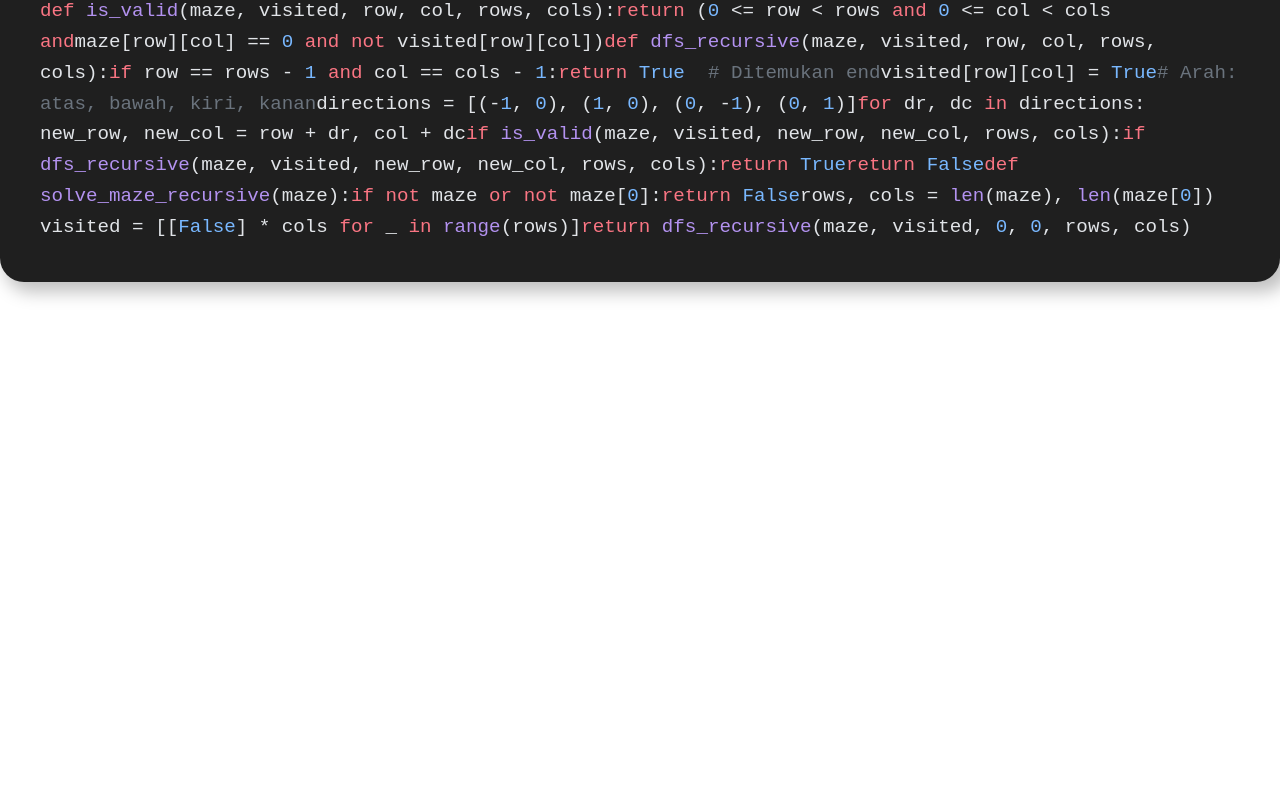
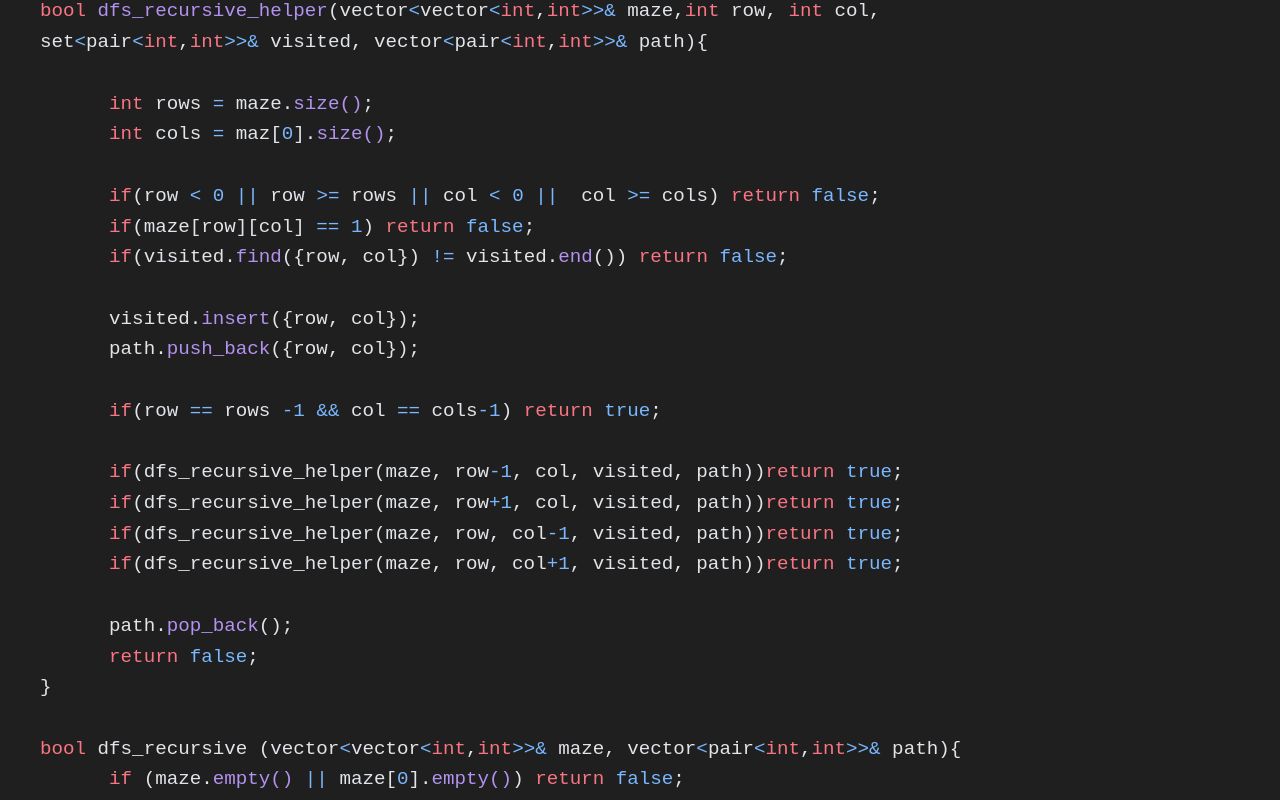
Before and after one commit to HedarJaki/maze-solver-demo-Web, a React (Vite) app: page / in a window 1280 px wide. Shown: the part 1880-2680 px from the top of the page. Before the commit the page ends 2202 px from the top, so only its background shows below. Built offline with nearby package versions, Linux system fonts and the light colour scheme.

Commit message:
changing previes code language

```diff
--- a/src/index.css
+++ b/src/index.css
@@ -24,8 +24,8 @@ a:hover {
 
 body {
   margin: 0;
-  display: flex;
-  place-items: center;
+  /* display: flex; */
+  /* place-items: center; */
   min-width: 320px;
   min-height: 100vh;
 }
--- a/src/page/recursivePage.jsx
+++ b/src/page/recursivePage.jsx
@@ -4,7 +4,7 @@ function RecursiveSection(){
     return (
         <>
         <div className="dfs-section">
-        <div className="dfs-title">DFS ITERATIF</div>
+        <div className="dfs-title">DFS REKURSIF</div>
         <div className="dfs-icon-box">
           {/* <img src={maze} alt="maze" className="dfs-icon"/>  */}
         </div>
@@ -12,32 +12,49 @@ function RecursiveSection(){
 
 
       <div className="algoritma-iteratif">
-        <div className="code-snippet"><span className="keyword">def</span> <span className="function">is_valid</span>(maze, visited, row, col, rows, cols):
-    <row><span className="keyword">return</span> (<span className="number">0</span> {'<='} row {'<'} rows <span className="keyword">and</span> <span className="number">0</span> {'<='} col {'<'} cols <span className="keyword">and</span>
-            maze[row][col] == <span className="number">0</span> <span className="keyword">and not</span> visited[row][col])</row>
+        <pre className="code-snippet">
+            <code>
+            <span className="keyword">bool</span><span className="function"> dfs_recursive_helper</span>(vector<span className="number">{'<'}</span>vector
+            <span className="number">{'<'}</span><span className="keyword">int</span>,<span className="keyword">int</span><span className="number">{'>>&'}</span> maze,
+            <span className="keyword">int</span> row, <span className="keyword">int</span> col, {'\n'}set<span className="number">{'<'}</span>pair
+            <span className="number">{'<'}</span><span className="keyword">int</span>,<span className="keyword">int</span><span className="number">{'>>&'}</span> visited,
+            vector<span className="number">{'<'}</span>pair<span className="number">{'<'}</span><span className="keyword">int</span>,<span className="keyword">int</span>
+            <span className="number">{'>>&'}</span> path){'{\n\n'}
+            {'      '}<span className="keyword">int</span> rows <span className="number">=</span> maze.<span className="function">size()</span>;{'\n'}
+            {'      '}<span className="keyword">int</span> cols <span className="number">=</span> maz[<span className="number">0</span>].<span className="function">size()</span>;{'\n\n'}
 
-<span className="keyword">def</span> <span className="function">dfs_recursive</span>(maze, visited, row, col, rows, cols):
-    <span className="keyword">if</span> row == rows - <span className="number">1</span> <span className="keyword">and</span> col == cols - <span className="number">1</span>:
-        <span className="keyword">return</span> <span className="number">True</span>  <span className="comment"># Ditemukan end</span>
+            {'      '}<span className="keyword">if</span>(row <span className="number">{'<'} 0 || </span>row <span className="number">{'>='}</span> rows <span className="number">|| </span>
+            col <span className="number">{'< 0 || '}</span> col <span className="number">{'>= '}</span>cols) <span className="keyword">return</span> <span className="number">false</span>;{'\n'}
+            {'      '}<span className="keyword">if</span>(maze[row][col] <span className="number">== 1</span>) <span className="keyword">return</span> <span className="number">false</span>;{'\n'}
+            {'      '}<span className="keyword">if</span>(visited.<span className="function">find</span>({'{row, col}'}) <span className="number">!=</span> visited.<span className="function">end</span>())
+            <span className="keyword"> return</span> <span className="number">false</span>;{'\n\n'}
 
-    visited[row][col] = <span className="number">True</span>
+            {'      '}visited.<span className="function">insert</span>({'{row, col}'});{'\n'}
+            {'      '}path.<span className="function">push_back</span>({'{row, col}'});{'\n\n'}
 
-    <span className="comment"># Arah: atas, bawah, kiri, kanan</span>
-    directions = [(-<span className="number">1</span>, <span className="number">0</span>), (<span className="number">1</span>, <span className="number">0</span>), (<span className="number">0</span>, -<span className="number">1</span>), (<span className="number">0</span>, <span className="number">1</span>)]
-    <span className="keyword">for</span> dr, dc <span className="keyword">in</span> directions:
-        new_row, new_col = row + dr, col + dc
-        <span className="keyword">if</span> <span className="function">is_valid</span>(maze, visited, new_row, new_col, rows, cols):
-            <span className="keyword">if</span> <span className="function">dfs_recursive</span>(maze, visited, new_row, new_col, rows, cols):
-                <span className="keyword">return</span> <span className="number">True</span>
+            {'      '}<span className="keyword">if</span>(row <span className="number">==</span> rows <span className="number">-1 {'&&'}</span> col <span className="number">==</span> cols<span className="number">-1</span>)
+            <span className="keyword"> return</span> <span className="number">true</span>;{'\n\n'}
 
-    <span className="keyword">return</span> <span className="number">False</span>
+            {'      '}<span className="keyword">if</span>(dfs_recursive_helper(maze, row<span className="number">-1</span>, col, visited, path))<span className="keyword">return</span> <span className="number">true</span>;{'\n'}
+            {'      '}<span className="keyword">if</span>(dfs_recursive_helper(maze, row<span className="number">+1</span>, col, visited, path))<span className="keyword">return</span> <span className="number">true</span>;{'\n'}
+            {'      '}<span className="keyword">if</span>(dfs_recursive_helper(maze, row, col<span className="number">-1</span>, visited, path))<span className="keyword">return</span> <span className="number">true</span>;{'\n'}
+            {'      '}<span className="keyword">if</span>(dfs_recursive_helper(maze, row, col<span className="number">+1</span>, visited, path))<span className="keyword">return</span> <span className="number">true</span>;{'\n\n'}
 
-<span className="keyword">def</span> <span className="function">solve_maze_recursive</span>(maze):
-    <span className="keyword">if not</span> maze <span className="keyword">or not</span> maze[<span className="number">0</span>]:
-        <span className="keyword">return</span> <span className="number">False</span>
-    rows, cols = <span className="function">len</span>(maze), <span className="function">len</span>(maze[<span className="number">0</span>])
-    visited = [[<span className="number">False</span>] * cols <span className="keyword">for</span> _ <span className="keyword">in</span> <span className="function">range</span>(rows)]
-    <span className="keyword">return</span> <span className="function">dfs_recursive</span>(maze, visited, <span className="number">0</span>, <span className="number">0</span>, rows, cols)</div>
+            {'      '}path.<span className="function">pop_back</span>();{'\n'}
+            {'      '}<span className="keyword">return</span> <span className="number">false</span>;{'\n'}
+            {'}\n\n'}
+
+            <span className="keyword">bool</span> dfs_recursive (vector<span className="number">{'<'}</span>vector
+            <span className="number">{'<'}</span><span className="keyword">int</span>,<span className="keyword">int</span><span className="number">{'>>&'}</span> maze, vector<span className="number">{'<'}</span>pair
+            <span className="number">{'<'}</span><span className="keyword">int</span>,<span className="keyword">int</span>
+            <span className="number">{'>>&'}</span> path){'{\n'}
+            {'      '}<span className="keyword">if</span> (maze.<span className="function">empty()</span><span className="number"> ||</span> maze[<span className="number">0</span>].<span className="function">empty()</span>)
+            <span className="keyword"> return</span> <span className="number">false</span>; {'\n\n'}
+            {'      '}set<span className="number">{'<'}</span>pair<span className="number">{'<'}</span><span className="keyword">int</span>,<span className="keyword">int</span><span className="number">{'>>&'}</span> visited;{'\n'}
+            {'      '}<span className="keyword">return</span> <span className="function"> dfs_recursive_helper</span>(maze, <span className="number">0</span>,<span className="number"> 0</span>, visited, path);{'\n'}
+            {'}'}
+            </code>
+        </pre>
       </div>
         </>
     )
```
